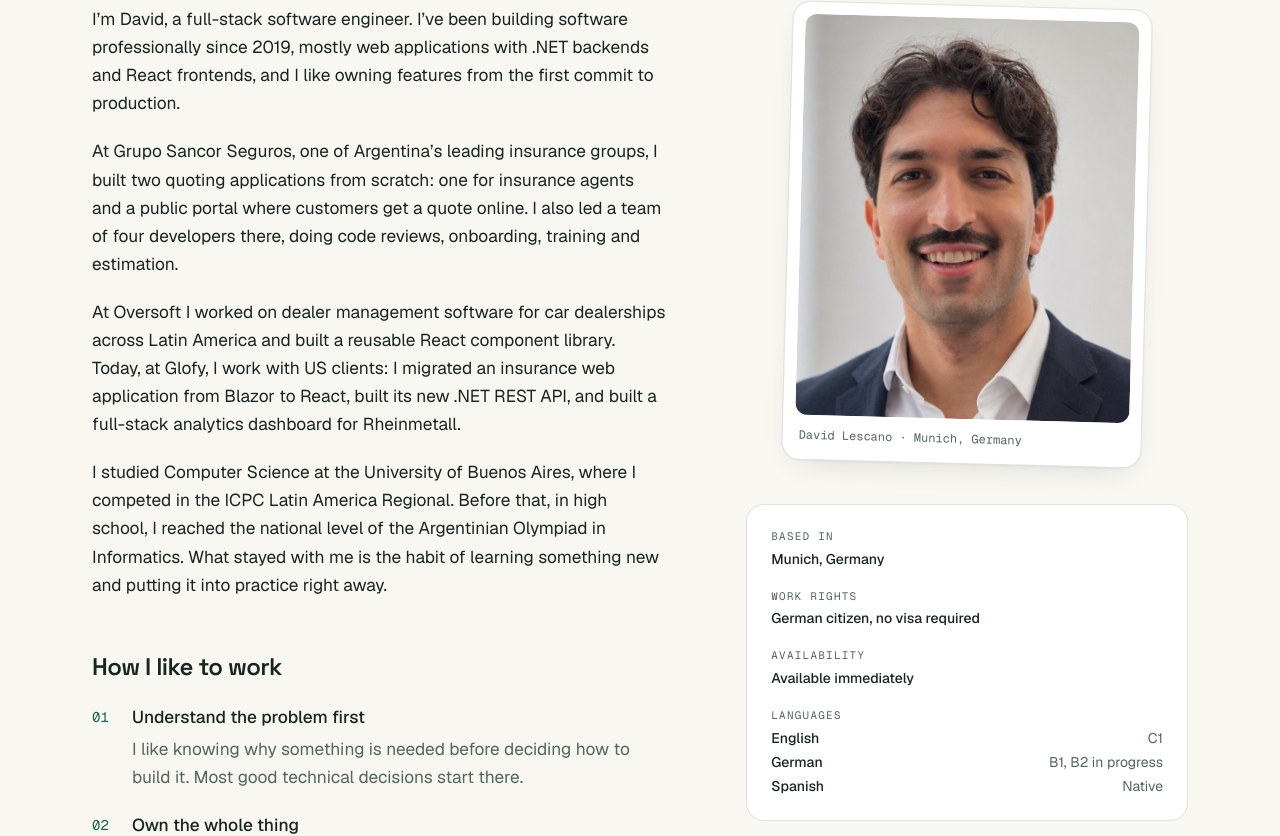
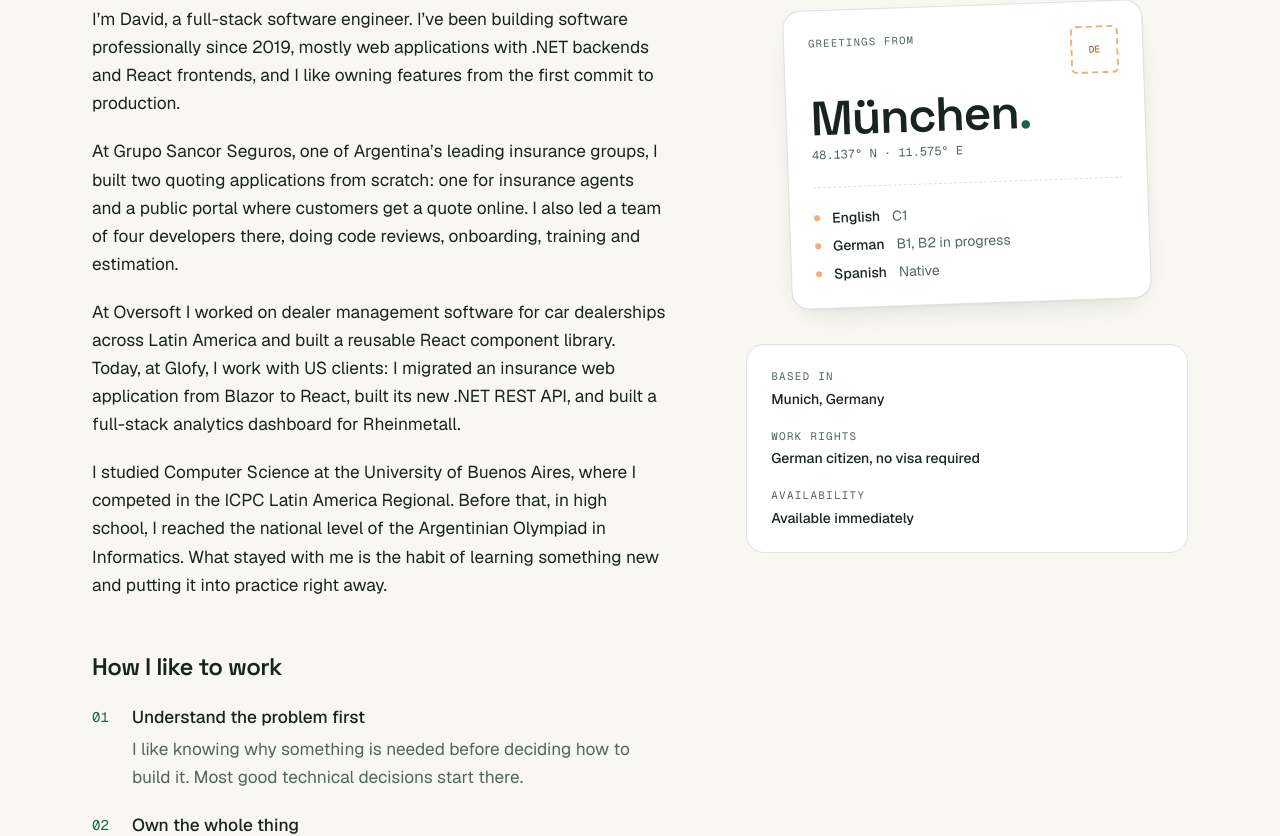
Before and after one commit to davidlescanoar/davidlescano.com, a Next.js app: page /about in a window 1280 px wide. Shown: the part 427-1263 px from the top of the page. Built offline with nearby package versions, Linux system fonts and the light colour scheme.

Commit message:
Remove profile photo from the about page

```diff
--- a/src/app/about/page.tsx
+++ b/src/app/about/page.tsx
@@ -1,12 +1,11 @@
 import type { Metadata } from "next";
 import { ArrowRight } from "lucide-react";
-import Image from "next/image";
 import Link from "next/link";
 import { site } from "@/config/site";
+import { Postcard } from "@/components/sections/AboutTeaser";
 import { Container } from "@/components/ui/Container";
 import { PageHeader } from "@/components/ui/PageHeader";
 import { pad2 } from "@/lib/utils";
-import portrait from "../../../public/images/david-lescano.jpg";
 
 export const metadata: Metadata = {
   title: "About",
@@ -102,19 +101,7 @@ export default function AboutPage() {
         </div>
 
         <aside className="space-y-10">
-          <figure className="mx-auto max-w-[360px] rotate-[1.5deg] rounded-[var(--radius-card)] border border-line bg-surface p-3 shadow-[var(--shadow-card)] transition-transform duration-500 hover:rotate-0">
-            <Image
-              src={portrait}
-              alt={`Portrait of ${site.name}`}
-              placeholder="blur"
-              priority
-              sizes="(min-width: 1024px) 336px, (min-width: 400px) 336px, 90vw"
-              className="h-auto w-full rounded-[calc(var(--radius-card)-6px)]"
-            />
-            <figcaption className="px-1 pt-3 pb-1 font-mono text-xs text-muted">
-              {site.name} · {site.location}
-            </figcaption>
-          </figure>
+          <Postcard />
           <dl className="space-y-5 rounded-[var(--radius-card)] border border-line bg-surface p-6 text-sm">
             <div>
               <dt className={label}>Based in</dt>
@@ -130,19 +117,6 @@ export default function AboutPage() {
                 <dd className="mt-1 font-medium">{site.availability}</dd>
               </div>
             ) : null}
-            <div>
-              <dt className={label}>Languages</dt>
-              <dd className="mt-1">
-                <ul className="space-y-1">
-                  {site.languages.map((l) => (
-                    <li key={l.name} className="flex justify-between gap-4">
-                      <span className="font-medium">{l.name}</span>
-                      <span className="text-muted">{l.level}</span>
-                    </li>
-                  ))}
-                </ul>
-              </dd>
-            </div>
           </dl>
         </aside>
       </Container>
--- a/src/app/page.tsx
+++ b/src/app/page.tsx
@@ -18,7 +18,6 @@ function personJsonLd() {
     name: site.name,
     jobTitle: site.title,
     url: site.url,
-    image: `${site.url}/images/david-lescano.jpg`,
     ...(site.email ? { email: `mailto:${site.email}` } : {}),
     address: { "@type": "PostalAddress", addressLocality: "Munich", addressCountry: "DE" },
     knowsLanguage: site.languages.map((l) => l.name),
```
Also changed, not shown: public/images/david-lescano.jpg (deleted), 1 other file (tests, documents, lock files or other folders).
